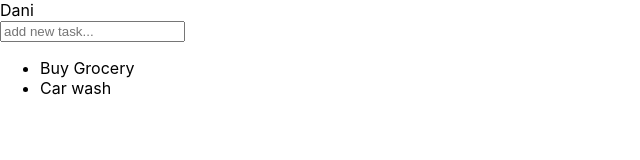
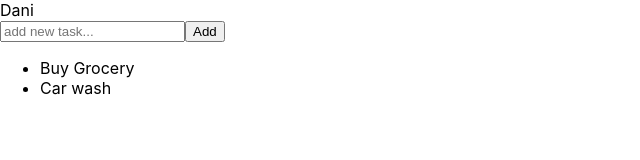
Before and after one commit to DaniAkash/ToDoList-A3, a React (Create React App) app: page / in a window 1280 px wide. Shown: the top 160 px of the page, without its empty margins (0-640 px from the left). Built offline with nearby package versions, Linux system fonts and the light colour scheme.

Commit message:
add task

```diff
--- a/src/App.js
+++ b/src/App.js
@@ -26,10 +26,21 @@ const App = () => {
     setNewTask(event.target.value);
   };
 
+  const addTask = () => {
+    setTasks([
+      ...tasks,
+      {
+        text: newTask,
+        isComplete: false,
+      },
+    ]);
+    setNewTask("");
+  };
+
   return (
     <div>
       <Name name={name} />
-      <AddTask value={newTask} changeHandler={onTextChange} />
+      <AddTask value={newTask} changeHandler={onTextChange} addTask={addTask} />
       <ul>
         {tasks.map((task, taskIndex) => {
           return <li key={taskIndex}>{task.text}</li>;
--- a/src/Component/AddTask.js
+++ b/src/Component/AddTask.js
@@ -1,14 +1,26 @@
 import React from "react";
+import PropTypes from "prop-types";
 
-const AddTask = ({ value, changeHandler }) => {
+// Pure Function
+// Dumb components
+const AddTask = ({ value, changeHandler, addTask }) => {
   return (
+    <>
       <input
         type="text"
         onChange={changeHandler}
         value={value}
         placeholder="add new task..."
       />
+      <button onClick={addTask}>Add</button>
+    </>
   );
 };
 
+AddTask.propTypes = {
+  value: PropTypes.string.isRequired,
+  changeHandler: PropTypes.func.isRequired,
+  addTask: PropTypes.func.isRequired,
+};
+
 export default AddTask;
```
Lines whose indentation alone changed are shown as unchanged.
